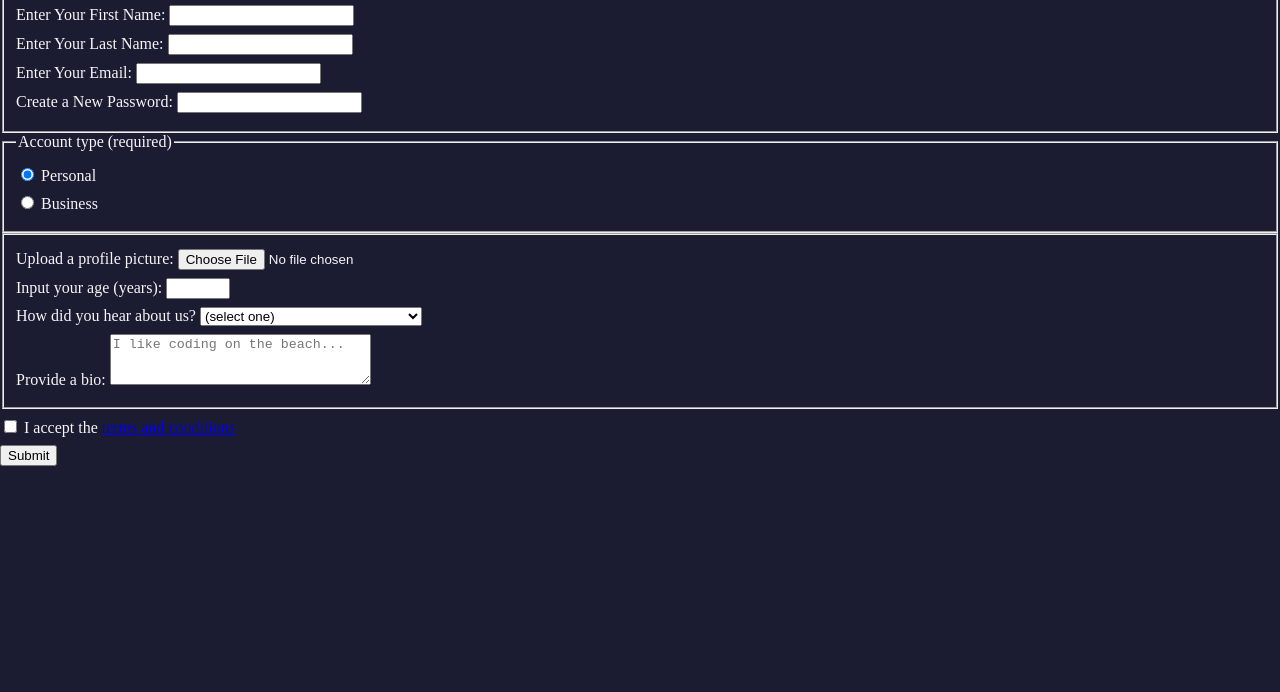
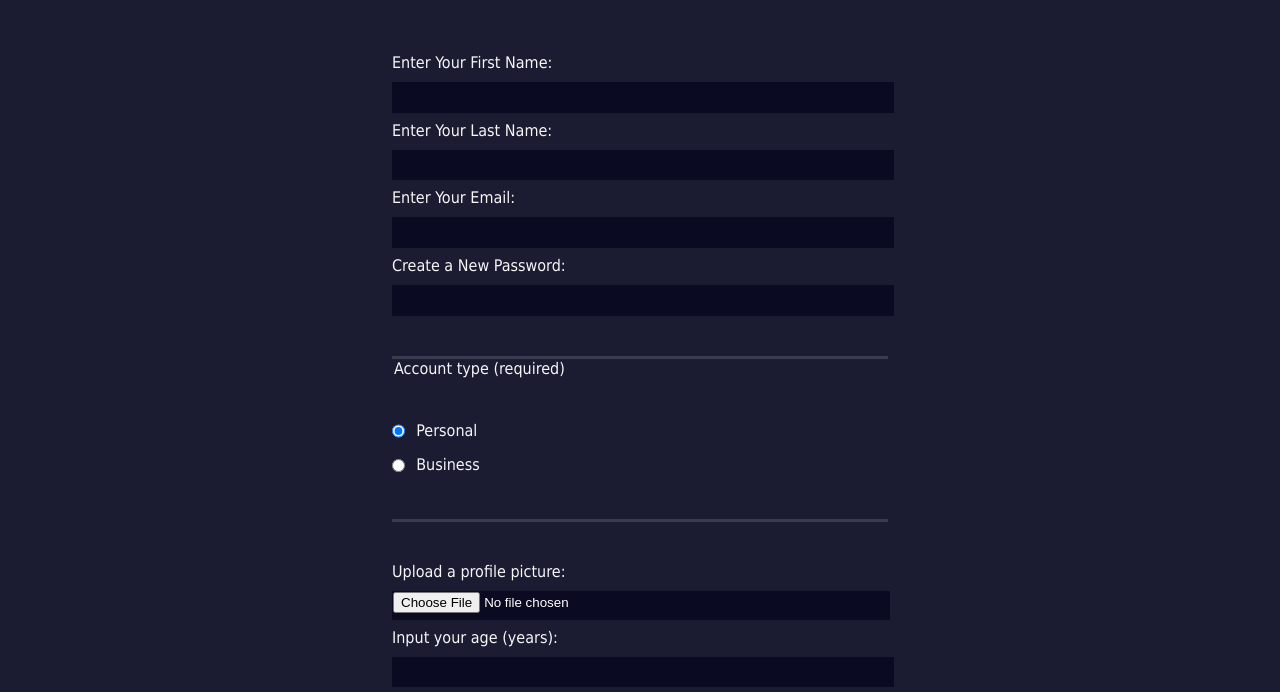
Before and after one commit to dantebrie/RegistrationForm-freeCodeCamp-, a plain HTML site: page index.html in a window 1280 px wide. Shown: the part 124-816 px from the top of the page. Drawn offline with Linux system fonts and the light colour scheme.

Commit message:
final styles changes

```diff
--- a/index.html
+++ b/index.html
@@ -17,8 +17,8 @@
             </fieldset>
             <fieldset>
                 <legend>Account type (required)</legend>
-                <label for="personal-account"><input type="radio" name="account-type" id="personal-account" checked /> Personal</label>
-                <label for="business-account"><input type="radio" name="account-type" id="business-account" /> Business</label>
+                <label for="personal-account"><input type="radio" name="account-type" id="personal-account" class="inline" checked /> Personal</label>
+                <label for="business-account"><input type="radio" name="account-type" id="business-account" class="inline" /> Business</label>
             </fieldset>
             <fieldset>
                 <label for="profile-picture">Upload a profile picture: <input type="file" id="profile-picture" name="profile-picture" /></label>
@@ -37,7 +37,7 @@
                 </label>
             </fieldset>
             <label for="terms-and-conditions">
-                <input type="checkbox" id="terms-and-conditions" name="terms-and-conditions" required /> I accept the
+                <input type="checkbox" id="terms-and-conditions" name="terms-and-conditions" class="inline" required /> I accept the
                 <a href="https://www.freecodecamp.org/news/terms-of-service/">terms and conditions</a>
             </label>
             <input type="submit" value="Submit"/>
--- a/styles.css
+++ b/styles.css
@@ -4,9 +4,71 @@ body {
     margin: 0;
     background-color: #1b1b32;
     color: #f5f6f7;
+    font-family: Tahoma;
+    font-size: 16px;
+}
+
+h1, p {
+    margin: 1em auto;
+    text-align: center;
+}
+
+form {
+    margin: 0 auto;
+    max-width: 500px;
+    min-width: 300px;
+    width: 60vw;
+    padding-bottom: 2em;
+}
+
+fieldset {
+    border: none;
+    padding: 2rem 0;
+    border-bottom: 3px solid #3b3b4f;
+}
+
+fieldset:last-of-type {
+    border-bottom: none;
 }
 
 label {
     display: block;
     margin: 0.5rem 0;
 }
+
+input, textarea, select {
+    width: 100%;
+    margin: 10px 0 0 0;
+    min-height: 2em;
+}
+
+input, textarea {
+    background-color: #0a0a23;
+    border: 1px solid #0a0a23;
+    color: #ffffff;
+}
+
+.inline {
+    width: unset;
+    margin:0 0.5em 0 0;
+    vertical-align: middle;
+}
+
+input[type="submit"] {
+    display:block;
+    width: 60%;
+    margin: 1em auto;
+    height: 2em;
+    font-size: 1.1rem;
+    background-color: #3b3b4f;
+    border-color: white;
+    min-width: 300px;
+}
+
+input[name="file"] {
+    padding: 1px 2px;
+}
+
+a {
+    color: #dfdfe2;
+}
```
